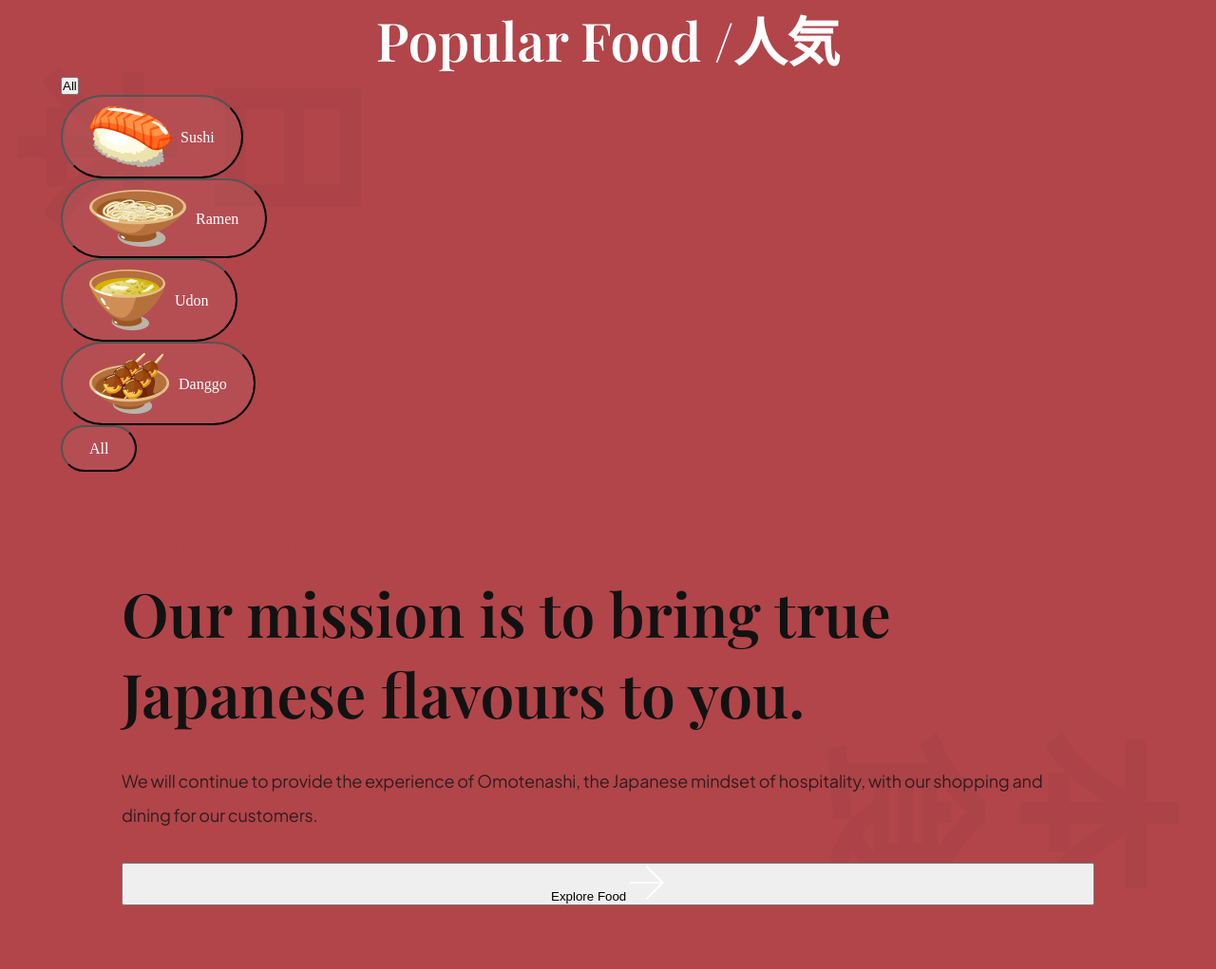
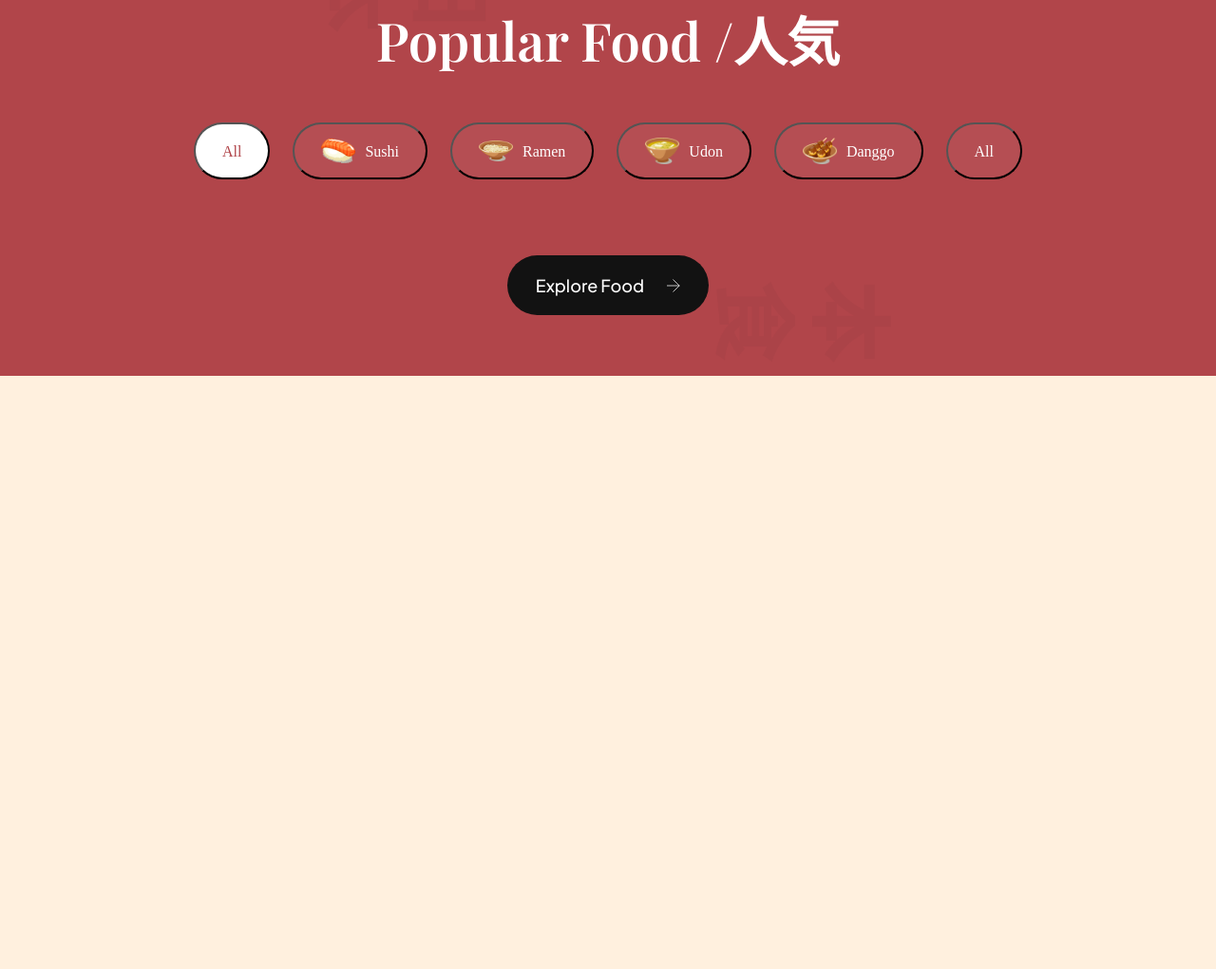
Before and after one commit to aindriu80/jsm-sushi-app, a website built with Vite: page index.html in a window 1280 px wide. Shown: the part 1579-2600 px from the top of the page at 95% size. After the commit the page ends 1975 px from the top, so only its background shows below. Built offline with nearby package versions, Linux system fonts and the light colour scheme; files whose address does not match are found by name.

Commit message:
Fixing layout on about us, styling buttons

```diff
--- a/css/sections/about.css
+++ b/css/sections/about.css
@@ -5,9 +5,9 @@
 }
 
 .about-us__image {
-  flex: 1;
   display: flex;
   flex-direction: column;
+  flex: 1;
   justify-content: center;
 
   background: var(--color-white);
--- a/css/sections/popular.css
+++ b/css/sections/popular.css
@@ -50,3 +50,56 @@
   color: #fff;
   cursor: pointer;
 }
+
+.popular-foods__filter-btn img {
+  width: 36px;
+  height: 36px;
+  object-fit: contain;
+}
+
+.popular-foods__filter-btn.active {
+  background: #fff;
+  color: var(--primary-color);
+}
+
+.popular-foods__filter-btn:hover {
+  background: #fff;
+  color: var(--primary-color);
+}
+
+.popular-foods__catalogue {
+  margin-top: 64px;
+
+  display: flex;
+  justify-content: center;
+  align-items: flex-end;
+  flex-wrap: wrap;
+  gap: 56px;
+}
+
+.popular-foods__button {
+  width: fit-content;
+  padding: 20px 30px;
+  margin: 80px auto 0;
+
+  font-weight: 500;
+  font-size: 18px;
+
+  line-height: 23px;
+  font-family: var(--plus-jakarta-sans);
+  color: #fff;
+
+  border: none;
+  outline: none;
+  background: var(--secondary-color);
+  border-radius: 64px;
+  cursor: pointer;
+}
+
+.popular-foods__button img {
+  width: 14px;
+  height: 14px;
+  object-fit: contain;
+
+  margin-left: 21px;
+}
--- a/index.html
+++ b/index.html
@@ -102,6 +102,22 @@
           <img src="assets/sushi-2.png" alt="sushi" class="" />
         </div>
       </div>
+
+      <div class="about-us__content">
+        <p class="sushi__subtitle">About Us / 私たちに関しては</p>
+        <h3 class="sushi__title">
+          Our mission is to bring true Japanese flavours to you.
+        </h3>
+
+        <p class="sushi__description">
+          We will continue to provide the experience of Omotenashi, the Japanese
+          mindset of hospitality, with our shopping and dining for our
+          customers.
+        </p>
+        <div class="popular-foods__catalogue">
+          <!-- javascript -->
+        </div>
+      </div>
     </section>
     <!-- Section About Us End-->
 
@@ -109,8 +125,8 @@
     <section class="popular-foods" id="menu">
       <h2 class="popular-foods__title">Popular Food /人気</h2>
 
-    <div class="popualr-foods__filters sushi__hide-scrollbar">
-      <button class="popular-foods__filters-btn active">All</button>
+      <div class="popular-foods__filters sushi__hide-scrollbar">
+        <button class="popular-foods__filter-btn active">All</button>
         <button class="popular-foods__filter-btn">
           <img src="/assets/sushi-9.png" alt="sushi-9" />Sushi
         </button>
@@ -126,24 +142,9 @@
         <button class="popular-foods__filter-btn">All</button>
       </div>
 
-    <div class="about-us__content">
-      <p class="sushi__subtitle">About Us / 私たちに関しては</p>
-      <h3 class="sushi__title">
-        Our mission is to bring true Japanese flavours to you.
-      </h3>
-
-      <p class="sushi__description">
-        We will continue to provide the experience of Omotenashi, the Japanese
-        mindset of hospitality, with our shopping and dining for our customers.
-      </p>
-      <div class="popular-foods__catalogue">
-        <!-- javascript -->
-      </div>
-
       <button class="popular-foods__button">
         Explore Food <img src="assets/arrow-right.svg" alt="arrow-right" />
       </button>
-
     </section>
     <!-- Section Popular Foods End-->
 
```
Lines whose indentation alone changed are shown as unchanged.
